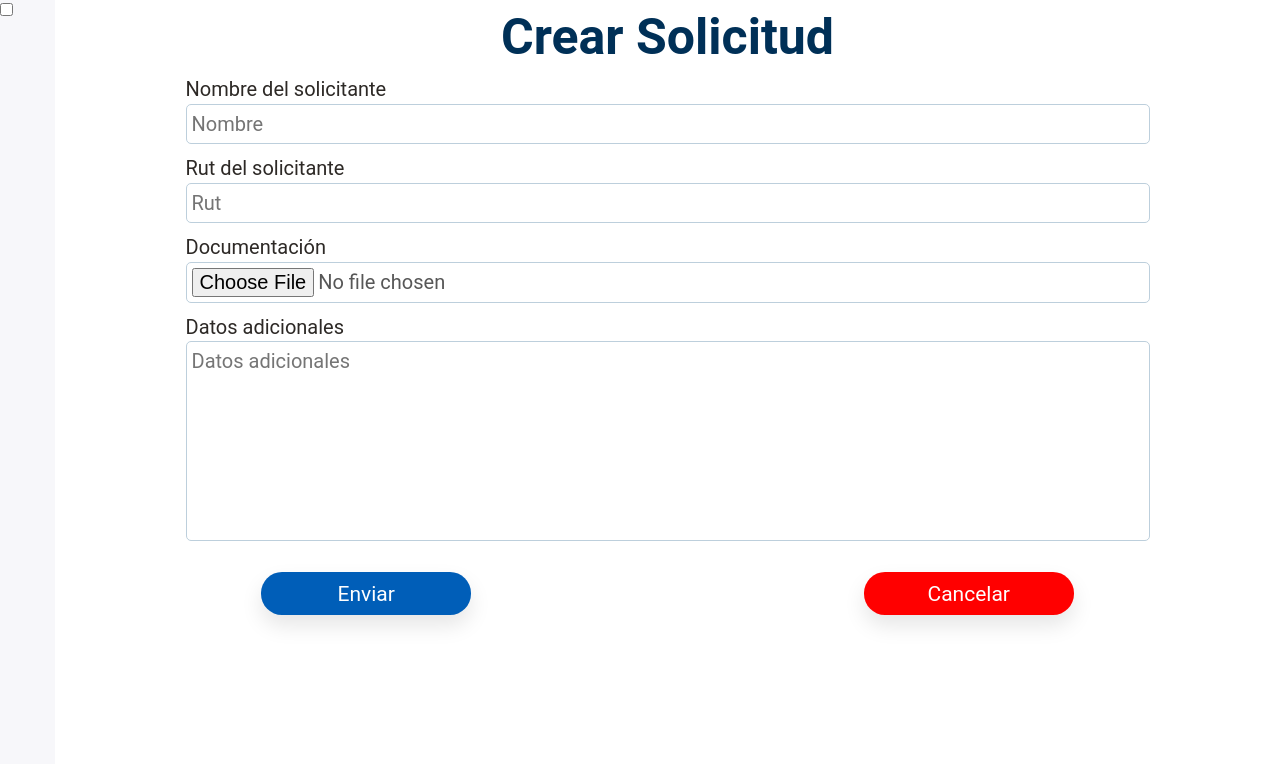
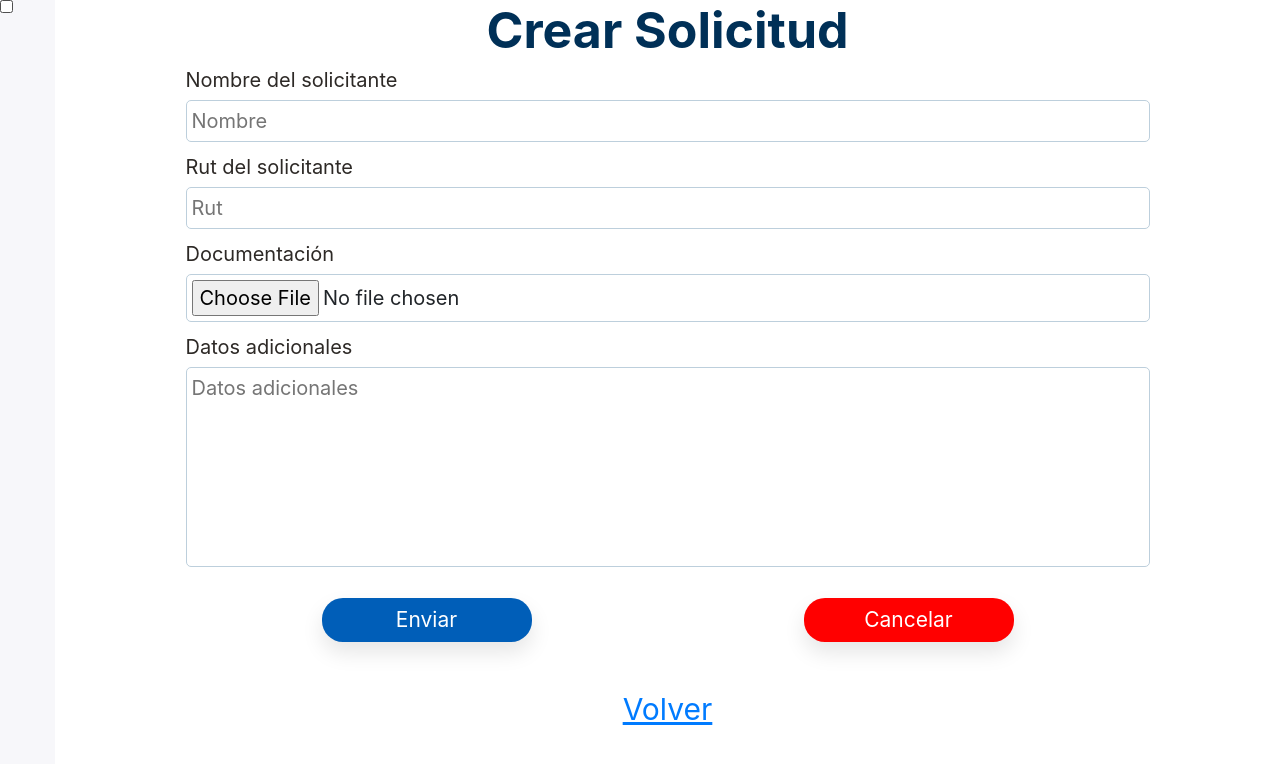
Before and after one commit to MilzCode/fron-bhf, a Next.js app: page /crear-solicitud in a window 1280 px wide. Shown: the top 764 px of the page. Built offline with nearby package versions, Linux system fonts and the light colour scheme.

Commit message:
feat: boton volver

```diff
--- /dev/null
+++ b/components/other/Volver.tsx
@@ -0,0 +1,14 @@
+import React from "react";
+import { useRouter } from "next/router";
+
+const Volver = () => {
+  const router = useRouter();
+
+  return (
+    <div className="volverBoton NOSELECT">
+      <span onClick={() => router.back()}>Volver</span>
+    </div>
+  );
+};
+
+export default Volver;
--- a/pages/_app.tsx
+++ b/pages/_app.tsx
@@ -19,6 +19,12 @@ function MyApp({ Component, pageProps }: AppProps) {
           rel="stylesheet"
           href="https://pro.fontawesome.com/releases/v5.10.0/css/all.css"
         />
+        <link
+          rel="stylesheet"
+          href="https://stackpath.bootstrapcdn.com/bootstrap/4.3.1/css/bootstrap.min.css"
+          integrity="sha384-ggOyR0iXCbMQv3Xipma34MD+dH/1fQ784/j6cY/iJTQUOhcWr7x9JvoRxT2MZw1T"
+          crossOrigin="anonymous"
+        ></link>
       </Head>
       <SideNavBHF>
         <Component {...pageProps} />
--- a/pages/crear-solicitud.tsx
+++ b/pages/crear-solicitud.tsx
@@ -1,4 +1,5 @@
 import React from "react";
+import Volver from "../components/other/Volver";
 //Funcionario
 const CrearSolicitud = () => {
   const onSubmit = () => {
@@ -44,6 +45,7 @@ const CrearSolicitud = () => {
           </button>
         </div>
       </form>
+      <Volver />
     </div>
   );
 };
--- /dev/null
+++ b/styles/configs.scss
@@ -0,0 +1,6 @@
+// Este archivo se utiliza para realizar configuraciones en hojas de estilo.
+
+//boostrap
+.bg-light {
+  background-color: #e0e0e0 !important;
+}
--- a/styles/custom.scss
+++ b/styles/custom.scss
@@ -9,6 +9,8 @@
 @import "./layout/SideNavBHF.scss";
 //other
 @import "./other/VentanaModal.scss";
+@import "./other/Volver.scss";
+
 //general
 @import "./general/mis-datos.scss";
 //funcionario
@@ -21,3 +23,6 @@
 @import "./encargado/nuevas-solicitudes.scss";
 //EXTERNOS
 @import "./EXTERNOS/rsuite-default.scss";
+
+//configs
+@import "./configs.scss";
--- a/styles/funcionario/crear-solicitud.scss
+++ b/styles/funcionario/crear-solicitud.scss
@@ -9,6 +9,7 @@
     width: 80% !important;
   }
   &__botones {
+    width: 80% !important;
     & > button {
       min-width: 10em;
     }
--- /dev/null
+++ b/styles/other/Volver.scss
@@ -0,0 +1,13 @@
+.volverBoton {
+  font-size: sizeResponsive(0.6);
+  text-align: center;
+  margin-top: 1.5em;
+  & > span {
+    cursor: pointer;
+    color: $BlueLink1;
+    text-decoration: underline;
+    &:hover {
+      color: $BlueLink2;
+    }
+  }
+}
--- a/styles/variables.scss
+++ b/styles/variables.scss
@@ -38,6 +38,7 @@ $gris1: #e8ebee;
 $BlueLink1: #007bff;
 $BlueLink2: #0a56b3;
 $AzulClaroMDB: #bdcfdc;
+$GrisMDB: #e0e0e0;
 
 //tamaños
 //Esta variable es importante ya que se usa como medida de tamaño de componentes junto con la funcion sizeResponsive()
```
Also changed, not shown: pages/index.tsx (+21 -1 lines).
